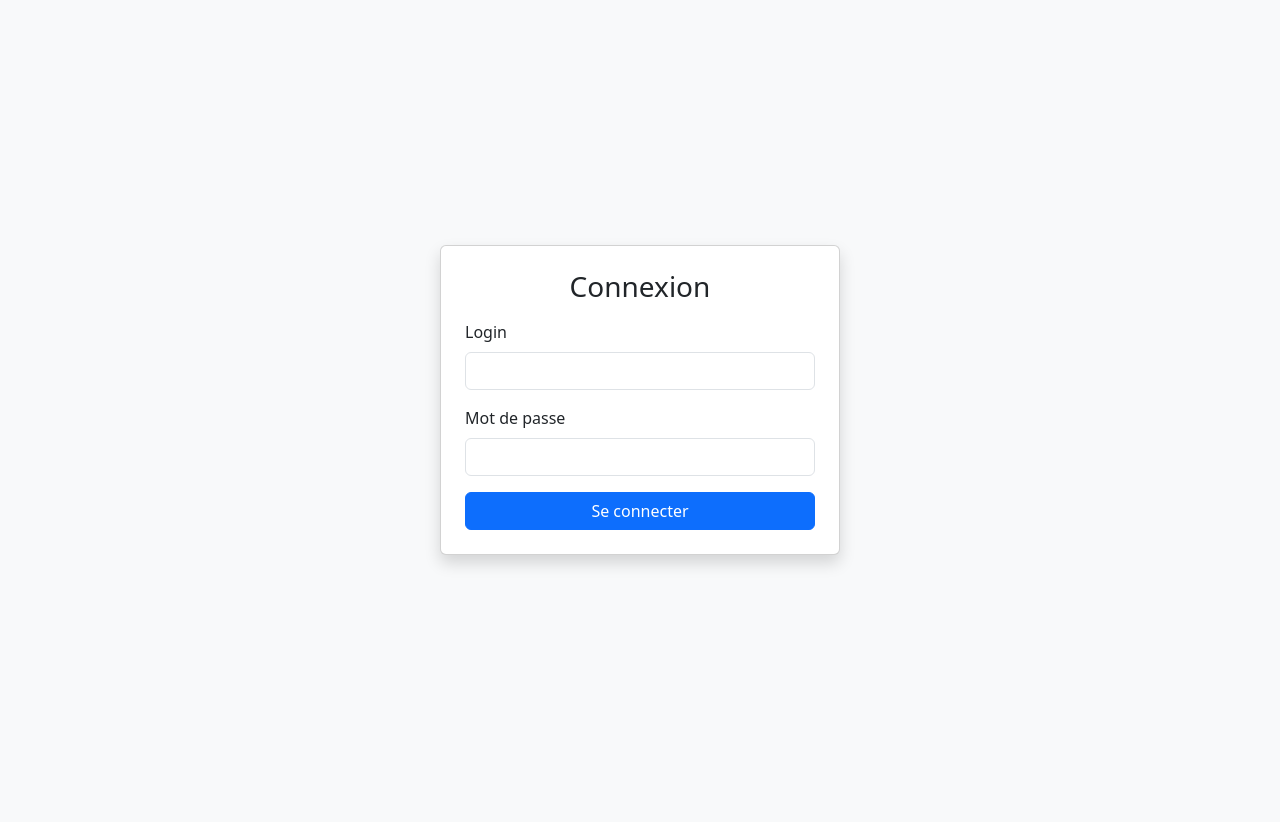
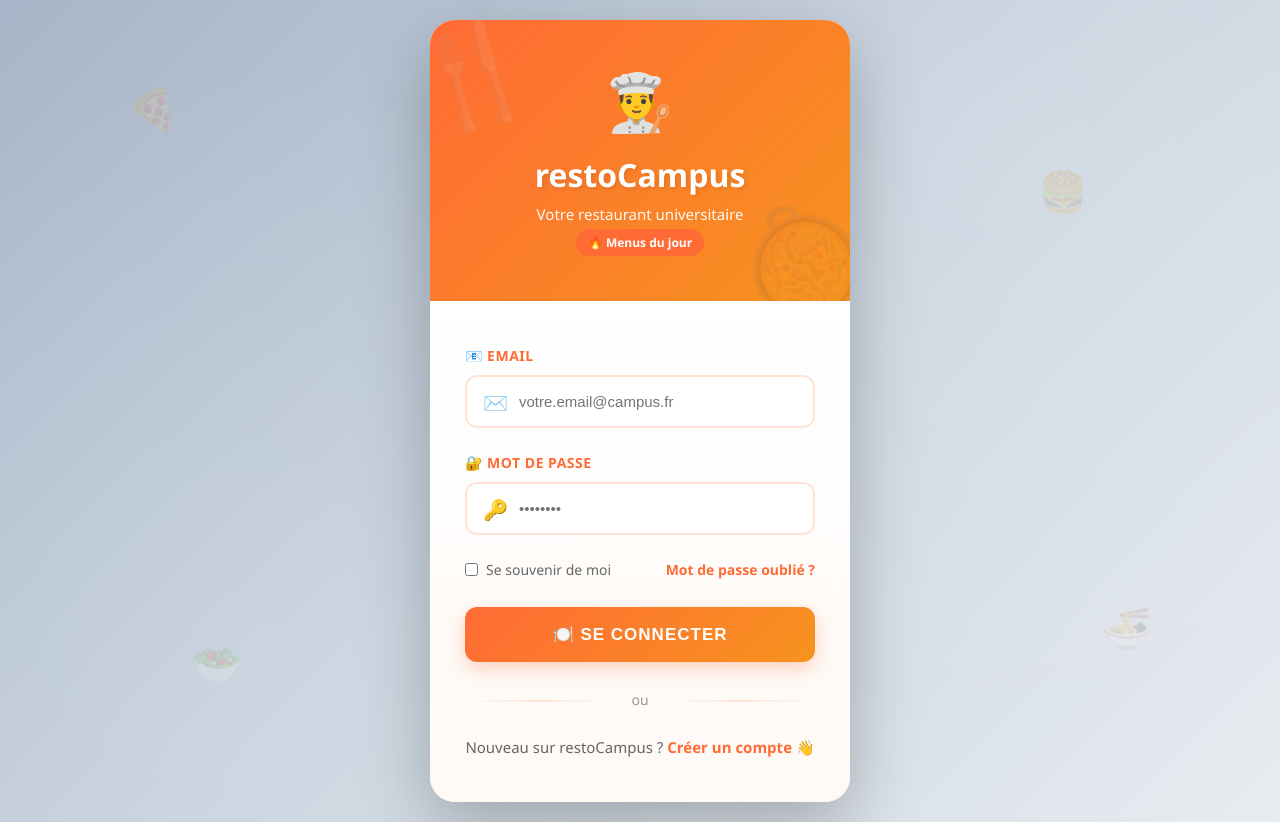
Before and after one commit to abigaelMartin/RestoCampus, a PHP site: page /exemple/loginExample.php in a window 1280 px wide. Before the commit the page ends 566 px from the top, so only its background shows below. Run offline with PHP 8.4, Linux system fonts and the light colour scheme; a stand-in replaces the project's code that opens the database connection.

Commit message:
upadate login.php

```diff
--- a/app/views/login.php
+++ b/app/views/login.php
@@ -1,27 +1,56 @@
 <!DOCTYPE html>
 <html lang="fr">
 <head>
-    <meta charset="UTF-8">
+  <meta charset="UTF-8" />
   <title>Connexion - RestoCampus</title>
+  <meta name="viewport" content="width=device-width, initial-scale=1" />
   <link href="https://cdn.jsdelivr.net/npm/bootstrap@5.3.0/dist/css/bootstrap.min.css" rel="stylesheet">
+  <link rel="stylesheet" href="../../public/css/auth.css ">
 </head>
-<body class="bg-light d-flex justify-content-center align-items-center vh-100">
-    <div class="card shadow p-4" style="width: 400px;">
-        <h3 class="text-center mb-3">Connexion</h3>
+<body>
+  <!-- Fond -->
+  <div class="bg-cover"></div>
+  <div class="bg-overlay"></div>
+
+  <!-- Contenu centré -->
+  <main class="container d-flex align-items-center justify-content-center min-vh-100">
+    <div class="login-card p-4 p-sm-5">
+      <div class="text-center mb-4">
+        <img src="https://cdn-icons-png.flaticon.com/512/3595/3595455.png" alt="Logo RestoCampus" class="brand-logo mb-2">
+        <h2 class="mb-0">Connexion</h2>
+        <p class="muted-sm mb-0">Bienvenue sur RestoCampus</p>
+      </div>
+
       <?php if (!empty($error)): ?>
-            <div class="alert alert-danger"><?= htmlspecialchars($error) ?></div>
+        <div class="alert alert-danger py-2 text-center" role="alert">
+          <?= htmlspecialchars($error) ?>
+        </div>
       <?php endif; ?>
-        <form method="POST">
+
+      <form method="POST" novalidate>
         <div class="mb-3">
-                <label for="login" class="form-label">Login</label>
-                <input type="text" name="login" id="login" class="form-control" required>
+          <label for="login" class="form-label">Identifiant</label>
+          <input type="text" name="login" id="login" class="form-control" autocomplete="username" required>
         </div>
-            <div class="mb-3">
+
+        <div class="mb-2">
           <label for="password" class="form-label">Mot de passe</label>
-                <input type="password" name="password" id="password" class="form-control" required>
+          <input type="password" name="password" id="password" class="form-control" placeholder="**********" autocomplete="current-password" required>
         </div>
+
+        <div class="d-flex justify-content-between align-items-center mb-3">
+          <div class="form-check">
+            <input class="form-check-input" type="checkbox" value="1" id="remember" name="remember">
+            <label class="form-check-label" for="remember">Se souvenir de moi</label>
+          </div>
+          <a href="#" class="link-primary link-underline-opacity-0 link-underline-opacity-100-hover">Mot de passe oublié ?</a>
+        </div>
+
         <button type="submit" class="btn btn-primary w-100">Se connecter</button>
       </form>
     </div>
+  </main>
+
+  <script src="https://cdn.jsdelivr.net/npm/bootstrap@5.3.0/dist/js/bootstrap.bundle.min.js"></script>
 </body>
 </html>
--- /dev/null
+++ b/public/exemple/loginExample.php
@@ -0,0 +1,407 @@
+<!DOCTYPE html>
+<html lang="fr">
+<head>
+    <meta charset="UTF-8">
+    <meta name="viewport" content="width=device-width, initial-scale=1.0">
+    <title>Connexion - restoCampus</title>
+    <style>
+        * {
+            margin: 0;
+            padding: 0;
+            box-sizing: border-box;
+        }
+
+        body {
+            font-family: 'Segoe UI', Tahoma, Geneva, Verdana, sans-serif;
+            background: linear-gradient(135deg, #a8b5c8 0%, #c9d4df 50%, #e8ecf1 100%);
+            min-height: 100vh;
+            display: flex;
+            justify-content: center;
+            align-items: center;
+            padding: 20px;
+            position: relative;
+            overflow: hidden;
+        }
+
+        body::before {
+            content: '';
+            position: absolute;
+            top: 0;
+            left: 0;
+            right: 0;
+            bottom: 0;
+            background-image:
+                radial-gradient(circle at 20% 80%, rgba(255, 255, 255, 0.1) 0%, transparent 50%),
+                radial-gradient(circle at 80% 20%, rgba(255, 255, 255, 0.1) 0%, transparent 50%);
+            pointer-events: none;
+        }
+
+        .food-icons {
+            position: absolute;
+            font-size: 40px;
+            opacity: 0.15;
+            animation: float 6s ease-in-out infinite;
+        }
+
+        .food-icons:nth-child(1) { top: 10%; left: 10%; animation-delay: 0s; }
+        .food-icons:nth-child(2) { top: 20%; right: 15%; animation-delay: 1s; }
+        .food-icons:nth-child(3) { bottom: 15%; left: 15%; animation-delay: 2s; }
+        .food-icons:nth-child(4) { bottom: 20%; right: 10%; animation-delay: 1.5s; }
+
+        @keyframes float {
+            0%, 100% { transform: translateY(0px) rotate(0deg); }
+            50% { transform: translateY(-20px) rotate(5deg); }
+        }
+
+        .login-container {
+            background: white;
+            border-radius: 25px;
+            box-shadow: 0 25px 70px rgba(0, 0, 0, 0.25);
+            overflow: hidden;
+            max-width: 420px;
+            width: 100%;
+            animation: slideIn 0.6s ease-out;
+            position: relative;
+            z-index: 1;
+        }
+
+        @keyframes slideIn {
+            from {
+                opacity: 0;
+                transform: translateY(-40px);
+            }
+            to {
+                opacity: 1;
+                transform: translateY(0);
+            }
+        }
+
+        .header {
+            background: linear-gradient(135deg, #ff6b35 0%, #f7931e 100%);
+            padding: 45px 30px;
+            text-align: center;
+            color: white;
+            position: relative;
+            overflow: hidden;
+        }
+
+        .header::before {
+            content: '🍴';
+            position: absolute;
+            top: -20px;
+            left: -20px;
+            font-size: 100px;
+            opacity: 0.1;
+            transform: rotate(-15deg);
+        }
+
+        .header::after {
+            content: '🥘';
+            position: absolute;
+            bottom: -30px;
+            right: -20px;
+            font-size: 100px;
+            opacity: 0.1;
+            transform: rotate(15deg);
+        }
+
+        .logo {
+            font-size: 56px;
+            margin-bottom: 12px;
+            animation: bounce 2s ease-in-out infinite;
+        }
+
+        @keyframes bounce {
+            0%, 100% { transform: translateY(0); }
+            50% { transform: translateY(-5px); }
+        }
+
+        .header h1 {
+            font-size: 32px;
+            margin-bottom: 8px;
+            font-weight: 700;
+            text-shadow: 2px 2px 4px rgba(0, 0, 0, 0.1);
+        }
+
+        .header p {
+            font-size: 15px;
+            opacity: 0.95;
+            font-weight: 500;
+        }
+
+        .form-container {
+            padding: 45px 35px;
+            background: linear-gradient(to bottom, #ffffff 0%, #fef9f5 100%);
+        }
+
+        .form-group {
+            margin-bottom: 25px;
+        }
+
+        .form-group label {
+            display: block;
+            margin-bottom: 10px;
+            color: #ff6b35;
+            font-weight: 600;
+            font-size: 14px;
+            text-transform: uppercase;
+            letter-spacing: 0.5px;
+        }
+
+        .input-wrapper {
+            position: relative;
+        }
+
+        .input-icon {
+            position: absolute;
+            left: 18px;
+            top: 50%;
+            transform: translateY(-50%);
+            font-size: 20px;
+        }
+
+        input {
+            width: 100%;
+            padding: 16px 18px 16px 52px;
+            border: 2px solid #ffe4d6;
+            border-radius: 12px;
+            font-size: 15px;
+            transition: all 0.3s ease;
+            outline: none;
+            background: white;
+        }
+
+        input:focus {
+            border-color: #ff6b35;
+            box-shadow: 0 0 0 4px rgba(255, 107, 53, 0.1);
+            background: #fffbf8;
+        }
+
+        .remember-forgot {
+            display: flex;
+            justify-content: space-between;
+            align-items: center;
+            margin-bottom: 28px;
+            font-size: 14px;
+        }
+
+        .remember-me {
+            display: flex;
+            align-items: center;
+            gap: 8px;
+            color: #666;
+        }
+
+        .remember-me input[type="checkbox"] {
+            width: auto;
+            padding: 0;
+            cursor: pointer;
+            accent-color: #ff6b35;
+        }
+
+        .forgot-password {
+            color: #ff6b35;
+            text-decoration: none;
+            font-weight: 600;
+            transition: color 0.3s ease;
+        }
+
+        .forgot-password:hover {
+            color: #f7931e;
+        }
+
+        .login-btn {
+            width: 100%;
+            padding: 17px;
+            background: linear-gradient(135deg, #ff6b35 0%, #f7931e 100%);
+            color: white;
+            border: none;
+            border-radius: 12px;
+            font-size: 17px;
+            font-weight: 700;
+            cursor: pointer;
+            transition: all 0.3s ease;
+            text-transform: uppercase;
+            letter-spacing: 1px;
+            box-shadow: 0 6px 20px rgba(255, 107, 53, 0.3);
+        }
+
+        .login-btn:hover {
+            transform: translateY(-3px);
+            box-shadow: 0 10px 30px rgba(255, 107, 53, 0.4);
+        }
+
+        .login-btn:active {
+            transform: translateY(-1px);
+        }
+
+        .divider {
+            text-align: center;
+            margin: 28px 0;
+            position: relative;
+            color: #999;
+            font-size: 14px;
+            font-weight: 500;
+        }
+
+        .divider::before,
+        .divider::after {
+            content: '';
+            position: absolute;
+            top: 50%;
+            width: 42%;
+            height: 2px;
+            background: linear-gradient(to right, transparent, #ffe4d6, transparent);
+        }
+
+        .divider::before {
+            left: 0;
+        }
+
+        .divider::after {
+            right: 0;
+        }
+
+        .signup-link {
+            text-align: center;
+            margin-top: 22px;
+            color: #666;
+            font-size: 15px;
+        }
+
+        .signup-link a {
+            color: #ff6b35;
+            text-decoration: none;
+            font-weight: 700;
+            transition: color 0.3s ease;
+        }
+
+        .signup-link a:hover {
+            color: #f7931e;
+        }
+
+        .error-message {
+            background: #ffe4e4;
+            color: #d63031;
+            padding: 14px;
+            border-radius: 10px;
+            margin-bottom: 22px;
+            font-size: 14px;
+            display: none;
+            border-left: 4px solid #d63031;
+        }
+
+        .chef-badge {
+            display: inline-block;
+            background: #ff6b35;
+            color: white;
+            padding: 5px 12px;
+            border-radius: 20px;
+            font-size: 12px;
+            font-weight: 600;
+            margin-top: 5px;
+        }
+    </style>
+</head>
+<body>
+    <div class="food-icons">🍕</div>
+    <div class="food-icons">🍔</div>
+    <div class="food-icons">🥗</div>
+    <div class="food-icons">🍜</div>
+
+    <div class="login-container">
+        <div class="header">
+            <div class="logo">👨‍🍳</div>
+            <h1>restoCampus</h1>
+            <p>Votre restaurant universitaire</p>
+            <span class="chef-badge">🔥 Menus du jour</span>
+        </div>
+
+        <div class="form-container">
+            <div class="error-message" id="errorMessage">
+                ❌ Identifiants incorrects. Veuillez réessayer.
+            </div>
+
+            <form id="loginForm">
+                <div class="form-group">
+                    <label for="email">📧 Email</label>
+                    <div class="input-wrapper">
+                        <span class="input-icon">✉️</span>
+                        <input
+                            type="email"
+                            id="email"
+                            name="email"
+                            placeholder="votre.email@campus.fr"
+                            required
+                        >
+                    </div>
+                </div>
+
+                <div class="form-group">
+                    <label for="password">🔐 Mot de passe</label>
+                    <div class="input-wrapper">
+                        <span class="input-icon">🔑</span>
+                        <input
+                            type="password"
+                            id="password"
+                            name="password"
+                            placeholder="••••••••"
+                            required
+                        >
+                    </div>
+                </div>
+
+                <div class="remember-forgot">
+                    <label class="remember-me">
+                        <input type="checkbox" id="remember" name="remember">
+                        <span>Se souvenir de moi</span>
+                    </label>
+                    <a href="#" class="forgot-password">Mot de passe oublié ?</a>
+                </div>
+
+                <button type="submit" class="login-btn">🍽️ Se connecter</button>
+
+                <div class="divider">ou</div>
+
+                <div class="signup-link">
+                    Nouveau sur restoCampus ? <a href="#">Créer un compte 👋</a>
+                </div>
+            </form>
+        </div>
+    </div>
+
+    <script>
+        const loginForm = document.getElementById('loginForm');
+        const errorMessage = document.getElementById('errorMessage');
+
+        loginForm.addEventListener('submit', function(e) {
+            e.preventDefault();
+
+            const email = document.getElementById('email').value;
+            const password = document.getElementById('password').value;
+            const remember = document.getElementById('remember').checked;
+
+            console.log('Tentative de connexion:', { email, remember });
+
+            if (email && password) {
+                alert('🎉 Connexion réussie !\n🍴 Bienvenue sur restoCampus\n\nBon appétit ! 👨‍🍳');
+            } else {
+                errorMessage.style.display = 'block';
+                setTimeout(() => {
+                    errorMessage.style.display = 'none';
+                }, 3000);
+            }
+        });
+
+        const inputs = document.querySelectorAll('input[type="email"], input[type="password"]');
+        inputs.forEach(input => {
+            input.addEventListener('focus', function() {
+                this.parentElement.style.transform = 'scale(1.02)';
+            });
+            input.addEventListener('blur', function() {
+                this.parentElement.style.transform = 'scale(1)';
+            });
+        });
+    </script>
+</body>
+</html>
```
Also changed, not shown: public/css/auth.css (added, +83 -0 lines), public/images/bg_Resto.jpg (added), public/images/bg_Resto1.jpg (added), 1 other file. Lines whose indentation alone changed are shown as unchanged.
